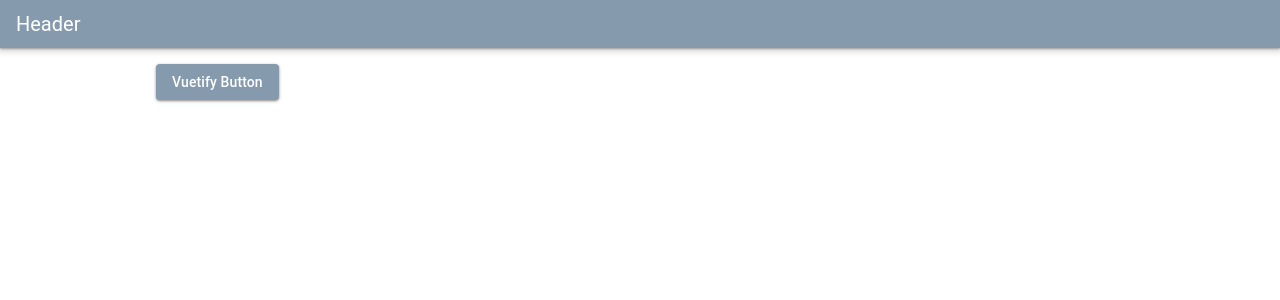
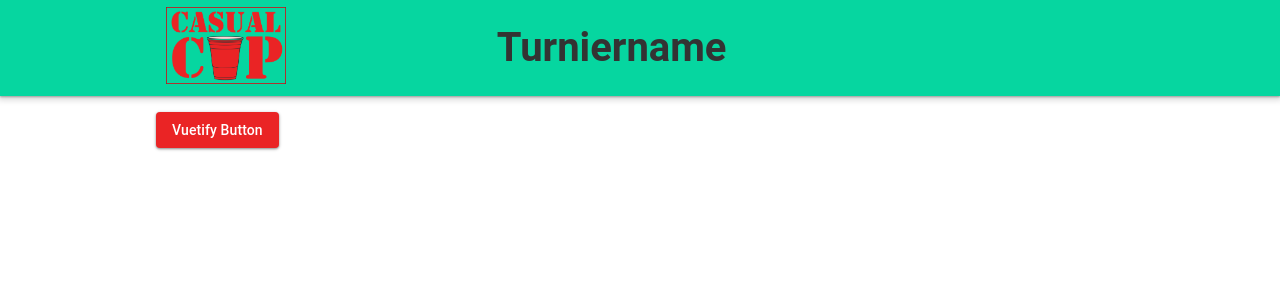
Before and after one commit to LS1893/CasualCup, a Nuxt app: page / in a window 1280 px wide. Shown: the top 300 px of the page. Built offline with nearby package versions, Linux system fonts and the light colour scheme.

Commit message:
added preliminary toolbar

```diff
--- a/app/app.vue
+++ b/app/app.vue
@@ -1,28 +1,26 @@
 <template>
   <v-app>
-    <!-- Toolbar at the top of the screen -->
-    <v-app-bar color="primary" height="48">
-      <!-- Title of the application with adjusted margin and font size -->
-      <v-app-bar-title class="text-h6 ms-3">
 
+    <!-- Toolbar -->
+    <v-app-bar class="my-toolbar" height="96" app>
+      <v-app-bar-title class="text-h3">
 
-        <span class="ms-1">Header</span>
+        <v-container>
+          <v-row>
+            <v-col cols="4"><v-img src="/images/CasualCup.png"
+              alt="Logo"
+              max-width="120"
+              contain/>
+            </v-col>
+            <v-col cols="8"><EditableHeadline/></v-col>
+          </v-row>
+        </v-container>
       </v-app-bar-title>
     </v-app-bar>
 
-    <!-- Main content of the application -->
+    <!-- main content -->
     <v-main>
       <NuxtPage />
     </v-main>
   </v-app>
 </template>
-
-<!--
-<template>
-  <div>
-    <NuxtRouteAnnouncer />
-    <NuxtWelcome />
-
-  </div>
-</template>
--->
--- /dev/null
+++ b/app/assets/scss/_toolbar.scss
@@ -0,0 +1,16 @@
+.v-application .my-toolbar .v-toolbar__content {
+  padding-left: 16px;
+  padding-right: 16px;
+}
+
+.v-application .my-toolbar {
+  background:  #06D6A0;
+}
+
+.editable-headline-display {
+  font-size: 40px;
+  font-weight: 600;
+  color: #333;
+  font-family: "Roboto", sans-serif;
+  cursor: pointer;
+}
--- /dev/null
+++ b/app/assets/scss/main.scss
@@ -0,0 +1,3 @@
+
+@use 'toolbar';
+@use 'variables';
--- /dev/null
+++ b/app/components/EditableHeadline.vue
@@ -0,0 +1,50 @@
+<script setup>
+import { ref } from 'vue'
+
+const MAX_LENGTH = 50
+
+const headline = ref('Turniername')
+const editing = ref(false)
+
+function startEdit() {
+  editing.value = true
+}
+
+function finishEdit() {
+  editing.value = false
+}
+
+function enforceLimit(e) {
+  if (headline.value.length > MAX_LENGTH) {
+    headline.value = headline.value.substring(0, MAX_LENGTH)
+  }
+}
+</script>
+
+<template>
+  <div>
+
+    <!-- Display mode -->
+    <h1
+      v-if="!editing"
+      class="editable-headline-display"
+      @dblclick="startEdit"
+    >
+      {{ headline }}
+    </h1>
+
+    <!-- Edit mode -->
+    <v-text-field
+      v-else
+      v-model="headline"
+      :maxlength="MAX_LENGTH"
+      variant="underlined"
+      hide-details
+      autofocus
+      @keyup.enter="finishEdit"
+      @blur="finishEdit"
+      @input="enforceLimit"
+    />
+
+  </div>
+</template>
--- a/app/plugins/vuetify.js
+++ b/app/plugins/vuetify.js
@@ -9,9 +9,9 @@ export default defineNuxtPlugin((nuxtApp) => {
     themes: {
       light: {
         colors: {
-          primary: '#869aad',
-          secondary: '#dcf0f0',
-          accent: '#82B1FF',
+          primary: '#EA2425',
+          secondary: '#048A81',
+          accent: '#06D6A0',
           error: '#FF5252',
           info: '#2196F3',
           success: '#4CAF50',
@@ -20,9 +20,9 @@ export default defineNuxtPlugin((nuxtApp) => {
       },
       dark: {
         colors: {
-          primary: '#04203a',
-          secondary: '#dcf0f0',
-          accent: '#82B1FF',
+          primary: '#EA2425',
+          secondary: '#048A81',
+          accent: '#06D6A0',
           error: '#FF5252',
           info: '#2196F3',
           success: '#4CAF50',
--- a/nuxt.config.ts
+++ b/nuxt.config.ts
@@ -3,6 +3,7 @@ export default defineNuxtConfig({
   ssr: false,
   devtools: { enabled: false },
   css: [
+    '@/assets/scss/main.scss',
     'vuetify/styles',
     '@mdi/font/css/materialdesignicons.min.css',
   ],
--- a/package.json
+++ b/package.json
@@ -17,5 +17,8 @@
     "vue-router": "^4.6.4",
     "vuetify": "^4.0.1",
     "vuetify-nuxt-module": "^1.0.0-alpha.3"
+  },
+  "devDependencies": {
+    "sass-embedded": "^1.98.0"
   }
 }
```
Also changed, not shown: app/assets/scss/_variables.scss (added), 2 other files (tests, documents, lock files or other folders).
